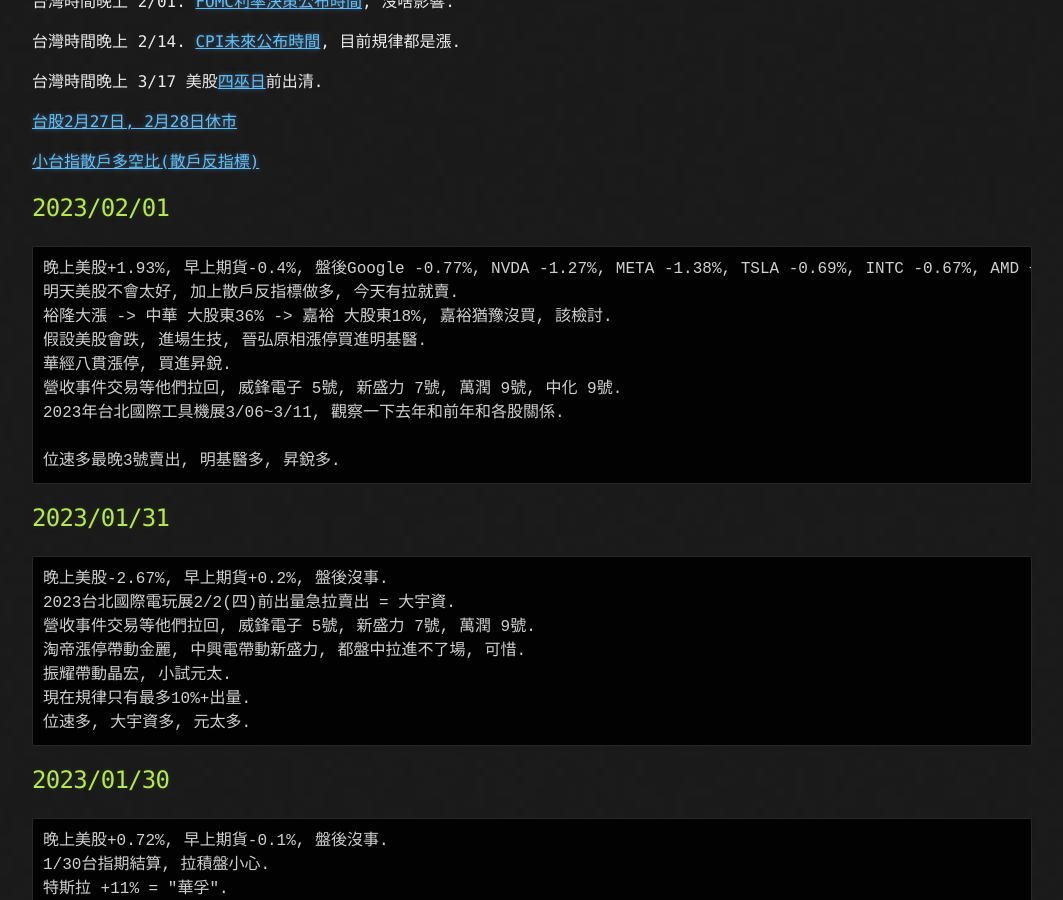
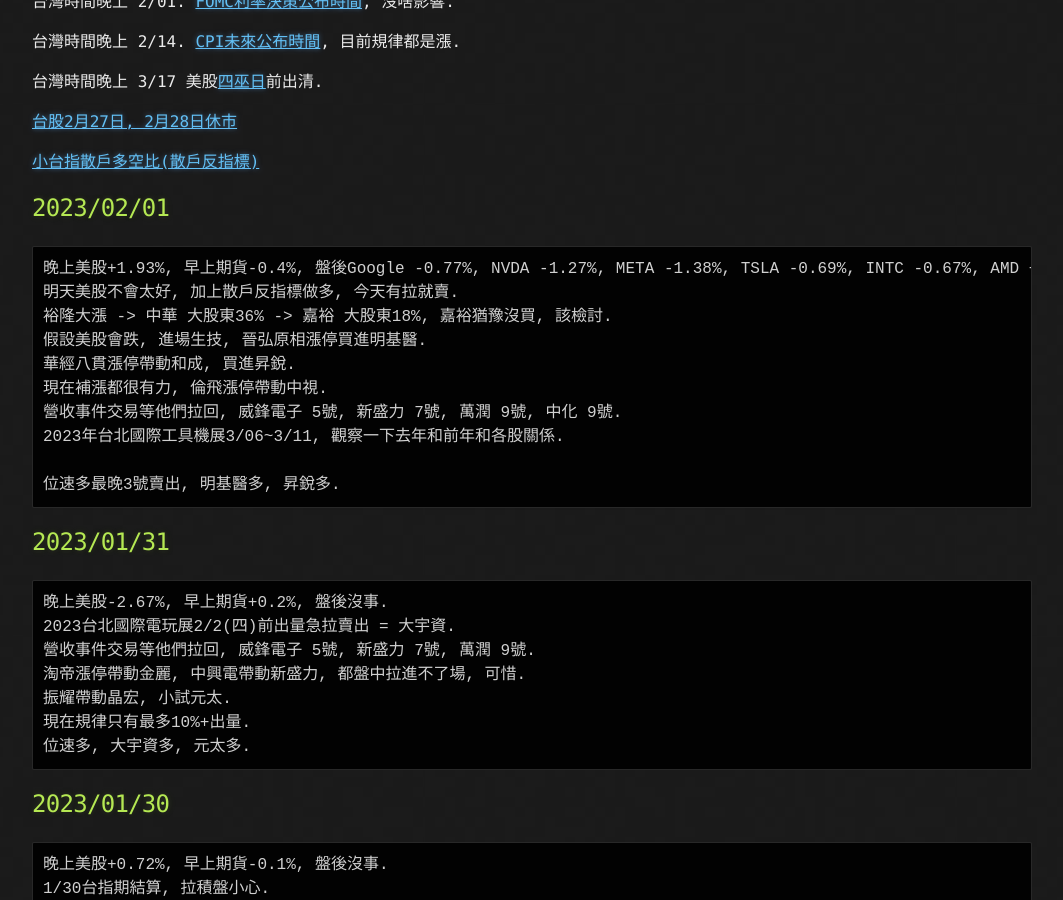
Before and after one commit to lepg5487/Stock_God, a Jekyll site: the page built from index.md, in a window 1280 px wide and 900 px high, scrolled down 428 px. Shown: the whole window, without its empty margins (108-1171 px from the left). Built offline with Jekyll 4.4.1, drawn with Linux system fonts in a browser that asks for light colours; our own code applies the rules of GitHub Pages for plain Markdown files.

Commit message:
Update index.md

```diff
--- a/index.md
+++ b/index.md
@@ -26,7 +26,8 @@
 明天美股不會太好, 加上散戶反指標做多, 今天有拉就賣.
 裕隆大漲 -> 中華 大股東36% -> 嘉裕 大股東18%, 嘉裕猶豫沒買, 該檢討.
 假設美股會跌, 進場生技, 晉弘原相漲停買進明基醫.
-華經八貫漲停, 買進昇銳.
+華經八貫漲停帶動和成, 買進昇銳.
+現在補漲都很有力, 倫飛漲停帶動中視.
 營收事件交易等他們拉回, 威鋒電子 5號, 新盛力 7號, 萬潤 9號, 中化 9號.
 2023年台北國際工具機展3/06~3/11, 觀察一下去年和前年和各股關係.
 
```
